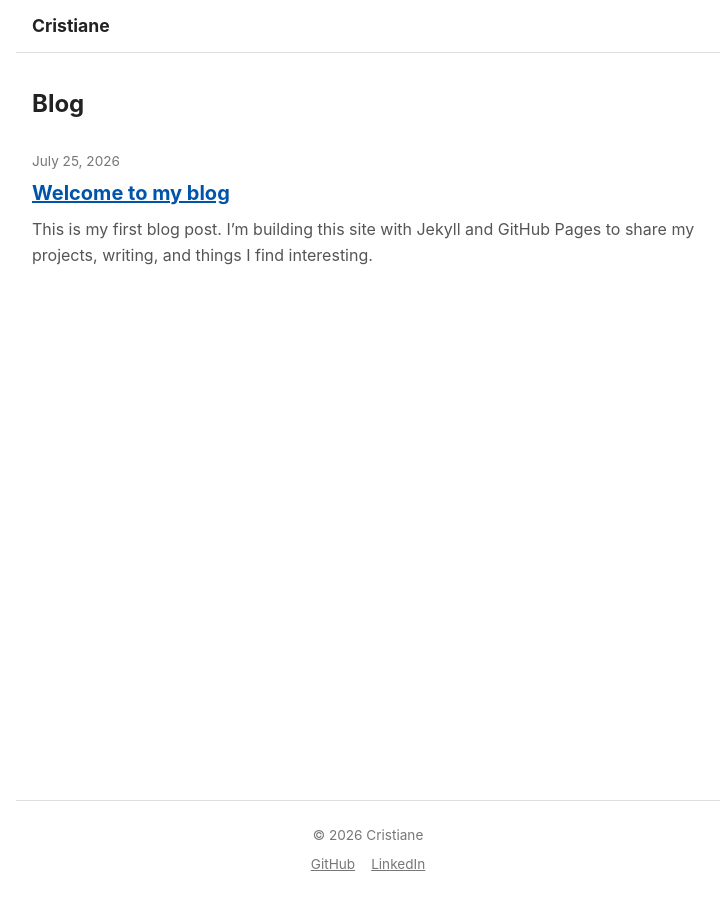
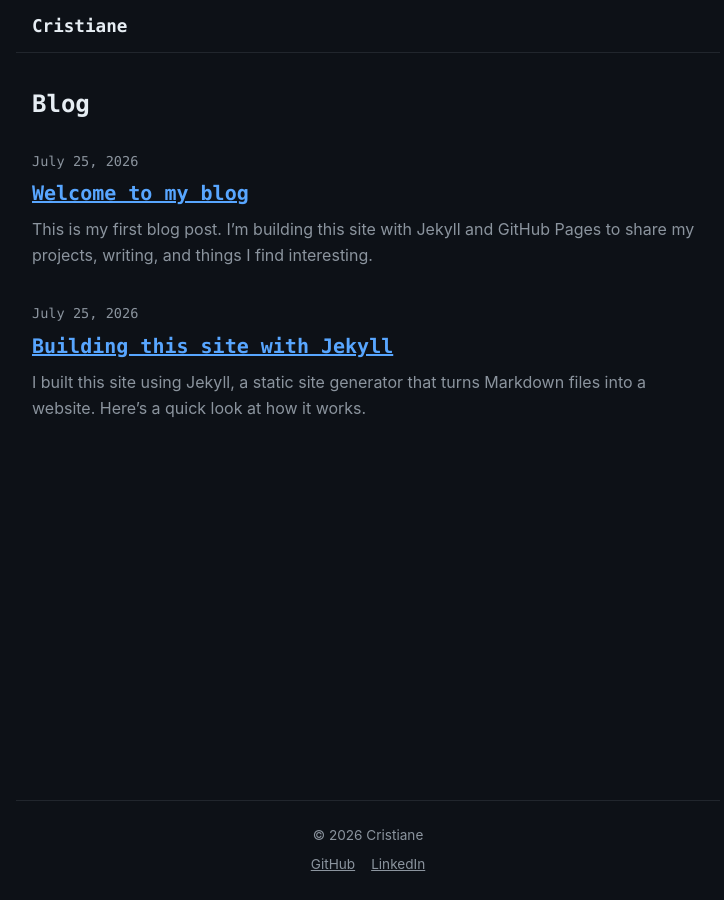
Before and after one commit to souza-cris/cristiane, a Jekyll site: the page built from blog.md, in a window 1280 px wide. Shown: the whole page, without its empty margins (272-996 px from the left). Built offline with Jekyll 4.4.1, drawn with Linux system fonts in a browser that asks for light colours.

Commit message:
feat: dark theme redesign with techy developer aesthetic
Rewrite CSS with dark palette (#0d1117 bg, #e6edf3 text, #58a6ff
accent), monospace headings/nav/dates/chips, WCAG AA contrast,
focus-visible outlines, styled code blocks and blockquotes. Add
theme-color meta tag and sample blog post for style validation.

Co-Authored-By: Claude Opus 4.6 <noreply@anthropic.com>

````diff
--- a/_includes/head.html
+++ b/_includes/head.html
@@ -2,4 +2,5 @@
 <meta name="viewport" content="width=device-width, initial-scale=1">
 <title>{% if page.title %}{{ page.title }} — {{ site.title }}{% else %}{{ site.title }}{% endif %}</title>
 <meta name="description" content="{{ page.description | default: site.description | strip_html | truncate: 160 }}">
+<meta name="theme-color" content="#0d1117">
 <link rel="stylesheet" href="{{ '/assets/css/style.css' | relative_url }}">
--- /dev/null
+++ b/_posts/2026-07-25-building-this-site.md
@@ -0,0 +1,47 @@
+---
+layout: post
+title: "Building this site with Jekyll"
+date: 2026-07-25
+---
+
+I built this site using Jekyll, a static site generator that turns Markdown files into a website. Here's a quick look at how it works.
+
+## How Jekyll works
+
+Jekyll reads your Markdown files and applies layouts written in Liquid templates. The result is a folder of plain HTML files that you can host anywhere — no server needed.
+
+> Jekyll does what you tell it to do — no more, no less. It doesn't try to outsmart users by making bold assumptions, nor does it burden them with needless complexity and configuration.
+
+The basic command to build and serve the site locally is:
+
+```bash
+bundle exec jekyll serve
+```
+
+This starts a local server at `http://localhost:4000/cristiane/` where you can preview changes.
+
+## Adding a blog post
+
+To add a new post, create a file in `_posts/` with this naming format:
+
+```
+YYYY-MM-DD-title-slug.md
+```
+
+Each post starts with front matter — a small block of metadata:
+
+```yaml
+---
+layout: post
+title: "Your Post Title"
+date: 2026-07-25
+---
+```
+
+Then write the rest in Markdown. Jekyll handles the rest.
+
+## What I learned
+
+- Markdown is a simple way to write content without worrying about HTML
+- Jekyll's `_layouts` and `_includes` system keeps things organized
+- Deploying to GitHub Pages is as simple as `git push`
--- a/assets/css/style.css
+++ b/assets/css/style.css
@@ -1,3 +1,19 @@
+/* ---- Dark Theme Variables ---- */
+
+:root {
+  --bg: #0d1117;
+  --text: #e6edf3;
+  --text-muted: #8b949e;
+  --accent: #58a6ff;
+  --accent-hover: #79c0ff;
+  --border: #21262d;
+  --surface: #161b22;
+  --code-bg: #1c2128;
+  --font-mono: 'SFMono-Regular', Consolas, 'Liberation Mono', Menlo, monospace;
+  --font-sans: -apple-system, BlinkMacSystemFont, 'Segoe UI', Roboto,
+    Helvetica, Arial, sans-serif;
+}
+
 /* ---- Reset & Base ---- */
 
 *,
@@ -11,9 +27,9 @@
 html {
   font-size: 100%;
   line-height: 1.6;
-  color: #222;
-  font-family: -apple-system, BlinkMacSystemFont, "Segoe UI", Roboto,
-    Helvetica, Arial, sans-serif;
+  color: var(--text);
+  background-color: var(--bg);
+  font-family: var(--font-sans);
 }
 
 body {
@@ -23,16 +39,30 @@ body {
 }
 
 a {
-  color: #0055aa;
+  color: var(--accent);
 }
 
 a:hover {
-  color: #003366;
+  color: var(--accent-hover);
+}
+
+a:focus-visible {
+  outline: 2px solid var(--accent);
+  outline-offset: 2px;
 }
 
 img {
   max-width: 100%;
   height: auto;
+}
+
+h1, h2, h3, h4, h5, h6 {
+  font-family: var(--font-mono);
+  color: var(--text);
+}
+
+time {
+  font-family: var(--font-mono);
 }
 
 /* ---- Container ---- */
@@ -53,17 +83,18 @@ img {
   justify-content: space-between;
   flex-wrap: wrap;
   padding: 0.75rem 1rem;
-  border-bottom: 1px solid #ddd;
+  border-bottom: 1px solid var(--border);
   max-width: 44rem;
   margin: 0 auto;
   width: 100%;
 }
 
 .site-nav__brand {
+  font-family: var(--font-mono);
   font-weight: 700;
   font-size: 1.1rem;
   text-decoration: none;
-  color: #222;
+  color: var(--text);
 }
 
 .site-nav__links {
@@ -73,25 +104,37 @@ img {
 }
 
 .site-nav__links a {
+  font-family: var(--font-mono);
+  font-size: 0.9rem;
   text-decoration: none;
-  color: #555;
+  color: var(--text-muted);
 }
 
 .site-nav__links a:hover,
 .site-nav__links a[aria-current="page"] {
-  color: #0055aa;
+  color: var(--accent);
 }
 
-/* On wider screens, always show the links and hide the toggle */
+.site-nav__links a:focus-visible {
+  outline: 2px solid var(--accent);
+  outline-offset: 2px;
+}
+
 .site-nav__menu > summary {
   cursor: pointer;
   list-style: none;
+  font-family: var(--font-mono);
   font-size: 0.95rem;
-  color: #555;
+  color: var(--text-muted);
 }
 
 .site-nav__menu > summary::-webkit-details-marker {
   display: none;
+}
+
+.site-nav__menu > summary:focus-visible {
+  outline: 2px solid var(--accent);
+  outline-offset: 2px;
 }
 
 @media (min-width: 600px) {
@@ -120,11 +163,11 @@ img {
 /* ---- Footer ---- */
 
 .site-footer {
-  border-top: 1px solid #ddd;
+  border-top: 1px solid var(--border);
   padding: 1.5rem 1rem;
   text-align: center;
   font-size: 0.85rem;
-  color: #777;
+  color: var(--text-muted);
   max-width: 44rem;
   margin: 0 auto;
   width: 100%;
@@ -139,7 +182,11 @@ img {
 }
 
 .site-footer__links a {
-  color: #777;
+  color: var(--text-muted);
+}
+
+.site-footer__links a:hover {
+  color: var(--accent);
 }
 
 /* ---- Home ---- */
@@ -159,7 +206,7 @@ img {
 
 .home__tagline {
   font-size: 1.1rem;
-  color: #555;
+  color: var(--text-muted);
   margin: 0.5rem 0 1.5rem;
 }
 
@@ -199,7 +246,7 @@ img {
 
 .post-list__item time {
   font-size: 0.85rem;
-  color: #777;
+  color: var(--text-muted);
 }
 
 .post-list__item h2 {
@@ -208,7 +255,7 @@ img {
 }
 
 .post-list__item p {
-  color: #555;
+  color: var(--text-muted);
 }
 
 /* ---- Blog post ---- */
@@ -223,7 +270,7 @@ img {
 
 .post__header time {
   font-size: 0.9rem;
-  color: #777;
+  color: var(--text-muted);
 }
 
 .post p,
@@ -237,6 +284,46 @@ img {
 .post h2 {
   margin-top: 2rem;
   margin-bottom: 0.75rem;
+}
+
+/* ---- Code blocks ---- */
+
+pre {
+  background: var(--code-bg);
+  border: 1px solid var(--border);
+  border-radius: 6px;
+  padding: 1rem;
+  overflow-x: auto;
+  font-family: var(--font-mono);
+  font-size: 0.9rem;
+  line-height: 1.5;
+  color: var(--text);
+  margin-bottom: 1rem;
+}
+
+pre code {
+  background: none;
+  padding: 0;
+  border-radius: 0;
+  font-size: inherit;
+}
+
+code {
+  font-family: var(--font-mono);
+  background: var(--code-bg);
+  padding: 0.15rem 0.4rem;
+  border-radius: 4px;
+  font-size: 0.88em;
+}
+
+/* ---- Blockquote ---- */
+
+blockquote {
+  border-left: 3px solid var(--border);
+  padding-left: 1rem;
+  color: var(--text-muted);
+  font-style: italic;
+  margin-bottom: 1rem;
 }
 
 /* ---- Project list ---- */
@@ -255,14 +342,14 @@ img {
 }
 
 .project-list__item p {
-  color: #555;
+  color: var(--text-muted);
 }
 
 /* ---- Project detail ---- */
 
 .project__description {
   font-size: 1.1rem;
-  color: #555;
+  color: var(--text-muted);
   margin-bottom: 1.5rem;
 }
 
@@ -283,8 +370,8 @@ img {
 
 .project__images img {
   margin-bottom: 1rem;
-  border: 1px solid #ddd;
-  border-radius: 4px;
+  border: 1px solid var(--border);
+  border-radius: 6px;
 }
 
 .project__tools {
@@ -295,8 +382,11 @@ img {
 }
 
 .project__tools li {
-  background: #f0f0f0;
-  padding: 0.25rem 0.75rem;
-  border-radius: 3px;
-  font-size: 0.9rem;
+  font-family: var(--font-mono);
+  font-size: 0.85rem;
+  padding: 0.2rem 0.7rem;
+  border: 1px solid var(--accent);
+  border-radius: 999px;
+  color: var(--accent);
+  background: transparent;
 }
````
Also changed, not shown: specs/002-dark-theme-redesign/checklists/requirements.md (added, +36 -0 lines), specs/002-dark-theme-redesign/plan.md (added, +68 -0 lines), specs/002-dark-theme-redesign/quickstart.md (added, +69 -0 lines), specs/002-dark-theme-redesign/research.md (added, +64 -0 lines), specs/002-dark-theme-redesign/spec.md (added, +119 -0 lines), specs/002-dark-theme-redesign/tasks.md (added, +155 -0 lines), .specify/feature.json.
